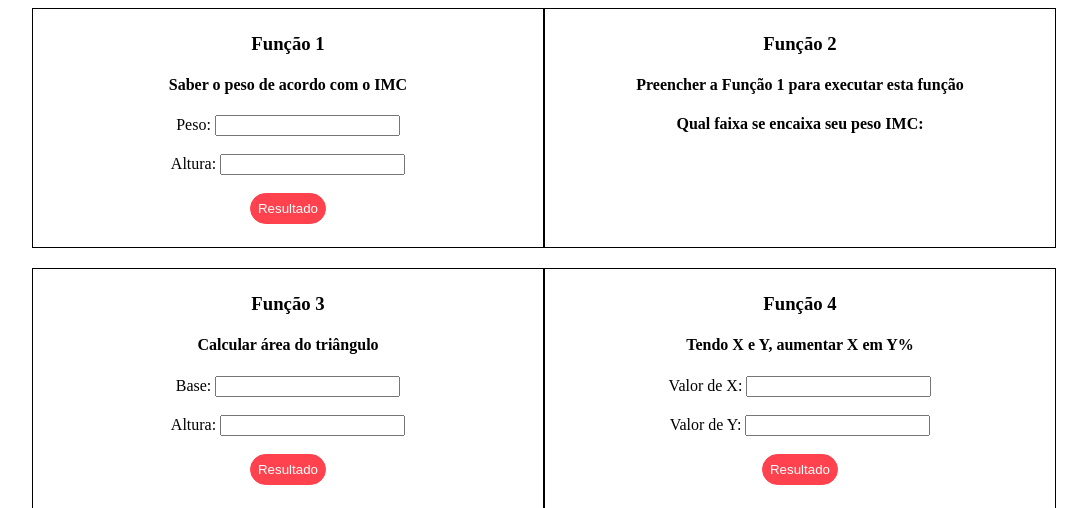
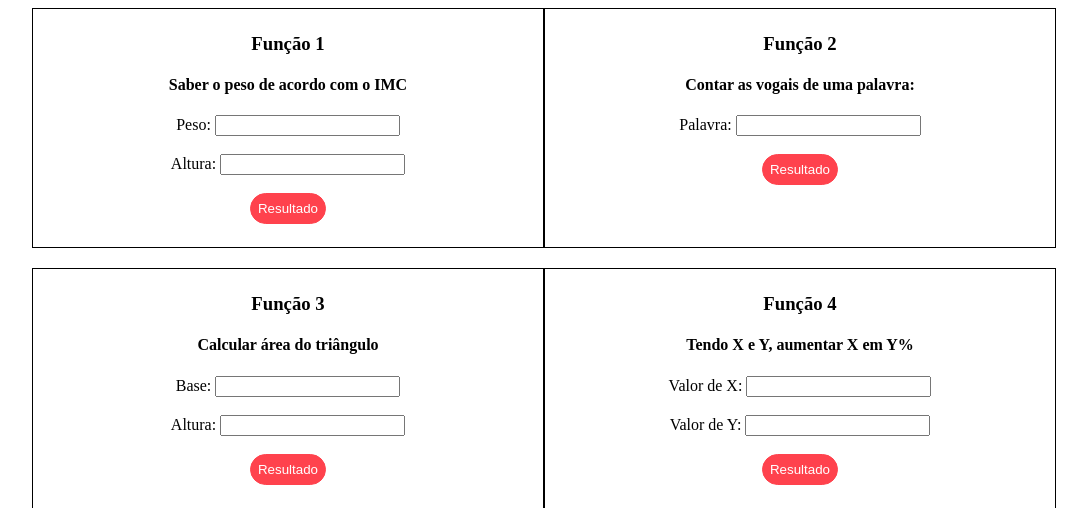
Before and after one commit to RafaelFelisbino-hub/PHP, a PHP site: page /atividade13.php in a window 1280 px wide. Shown: the top 508 px of the page, without its empty margins (96-1183 px from the left). Run offline with PHP 8.4, Linux system fonts and the light colour scheme.

Commit message:
Update função 2 para vogais

```diff
--- a/atividade13.php
+++ b/atividade13.php
@@ -55,16 +55,8 @@
                     return $imc;
                 }
                 $pesoImc = fn_peso_imc($peso, $altura);
-                printf("Seu peso IMC = %.2f", $pesoImc);
-            }
-        ?>
-    </div>
-    <div class="questoes">
-        <h3>Função 2</h3>
-        <h4>Preencher a Função 1 para executar esta função</h4>
-        <h4>Qual faixa se encaixa seu peso IMC:</h4>
-        <?php
-            if(isset($_POST['pesoImc'],$_POST['alturaImc'])){
+                printf("Seu peso IMC = %.2f<br>", $pesoImc);
+
                 function fn_peso_ideal_imc($pesoImc){
                     if($pesoImc < 17)
                         echo "Muito abaixo do peso";
@@ -83,6 +75,31 @@
                 }
 
                 fn_peso_ideal_imc($pesoImc);
+            }
+        ?>
+    </div>
+    <div class="questoes">
+        <h3>Função 2</h3>
+        <h4>Contar as vogais de uma palavra:</h4>
+        <form action="<?=$_SERVER['PHP_SELF'];?>#2" id="2" method="POST">
+            Palavra: <input type="text" name="palavra" id="palavraId"><br><br>
+            <button type="submit">Resultado</button><br><br>
+        </form>
+       <?php
+            if(isset($_POST['palavra'])){
+                $palavra = $_POST['palavra'];
+                $vogais = substr_count($palavra, 'a')
+                +substr_count($palavra, 'e')
+                +substr_count($palavra, 'i')
+                +substr_count($palavra, 'o')
+                +substr_count($palavra, 'u')
+                +substr_count($palavra, 'A')
+                +substr_count($palavra, 'E')
+                +substr_count($palavra, 'I')
+                +substr_count($palavra, 'O')
+                +substr_count($palavra, 'U');
+
+                printf("A palavra %s possui %u vogais", $palavra, $vogais);
             }
        ?>
     </div>
```
Lines whose indentation alone changed are shown as unchanged.
